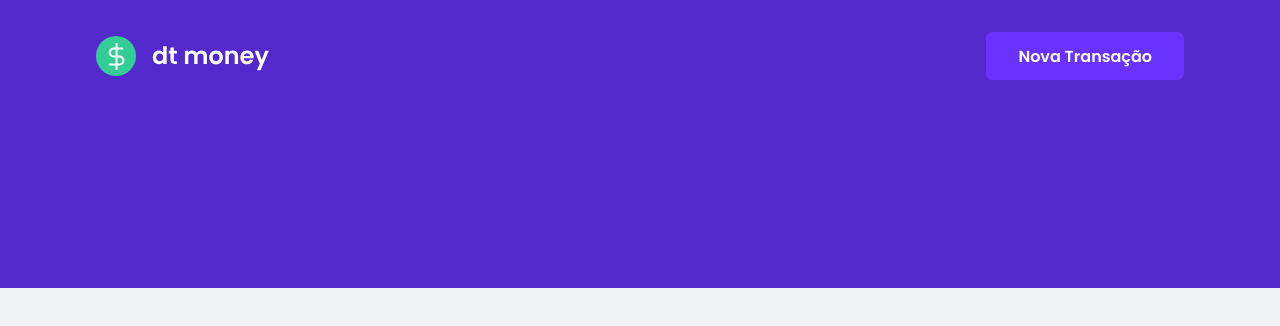
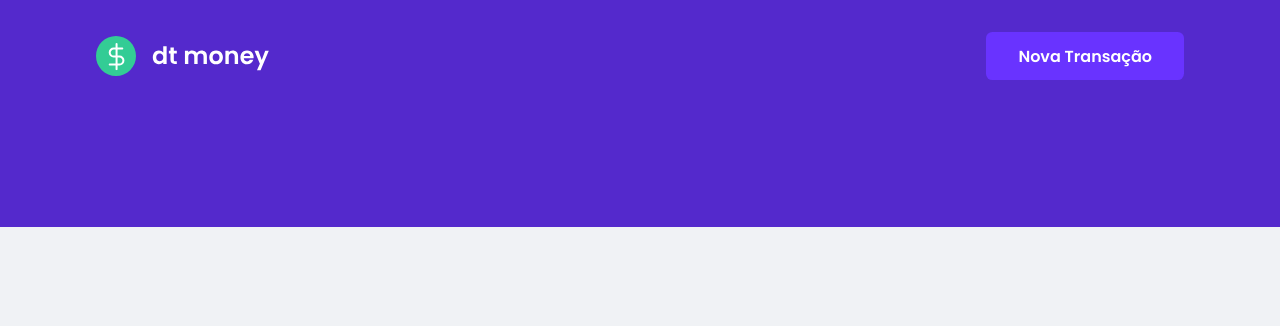
Before and after one commit to dalissongabriel/react-dtmoney, a React (Create React App) app: page / in a window 1280 px wide. Shown: the top 326 px of the page. Built offline with nearby package versions, Linux system fonts and the light colour scheme.

Commit message:
fix: adjust header size

```diff
--- a/src/components/Header/style.ts
+++ b/src/components/Header/style.ts
@@ -12,7 +12,7 @@ export const Content = styled.div`
     align-items: center;
     justify-content: space-between;
 
-    padding: 2rem 1rem 13rem;
+    padding: 2rem 1rem 9.2rem;
 
     button {
         color: #fff;
```
